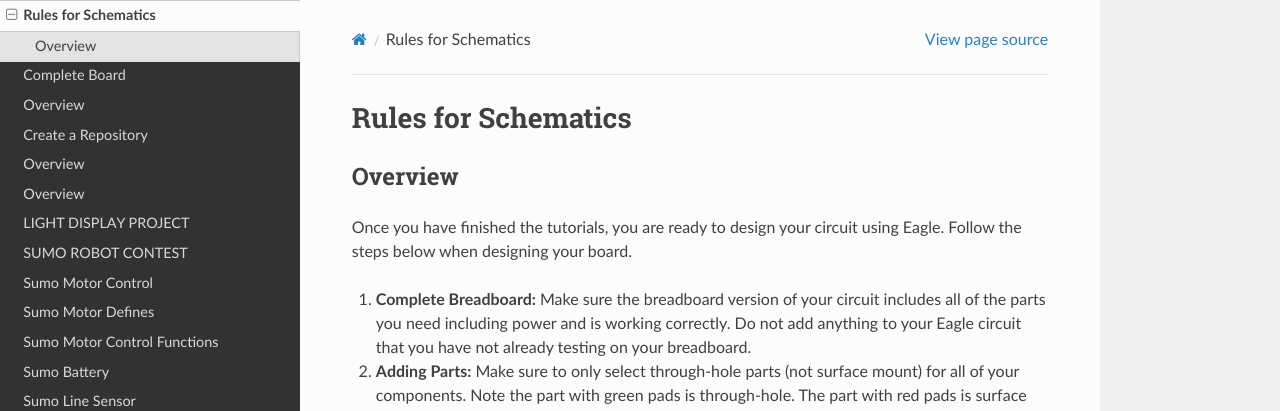
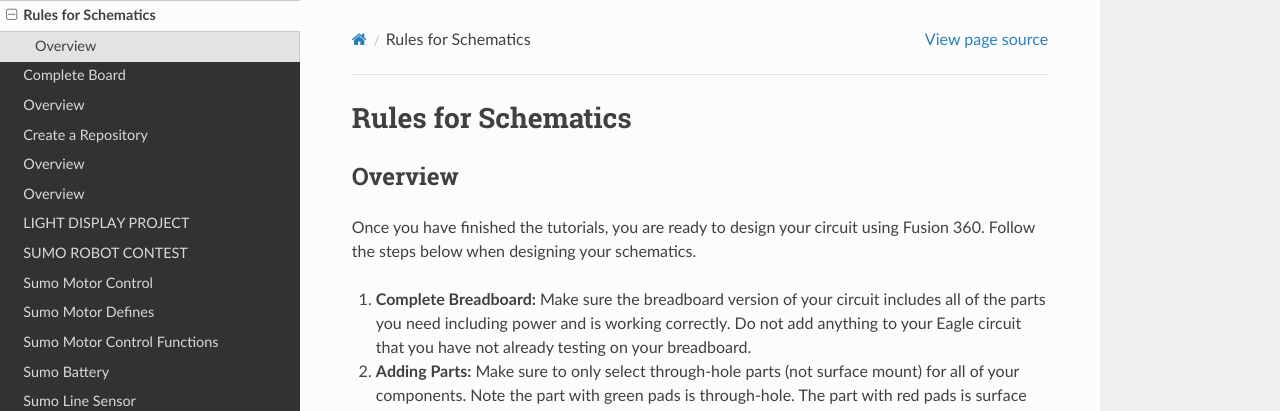
Before and after one commit to maxtkc/mvths-wiki, a Sphinx documentation site: the page built from docs/046-rules-for-schematics.rst, in a window 1280 px wide and 900 px high. Shown: the top 411 px of the window. Built offline with Sphinx 7.4.7 and the Read the Docs theme 2.0.0, drawn with Linux system fonts in a browser that asks for light colours; pages that are not in the unit, such as notebooks, are missing from menus.

Commit message:
Update 046-rules-for-schematics.rst

```diff
--- a/docs/046-rules-for-schematics.rst
+++ b/docs/046-rules-for-schematics.rst
@@ -4,7 +4,7 @@
 Overview
 --------
 
-Once you have finished the tutorials, you are ready to design your circuit using Eagle. Follow the steps below when designing your board.
+Once you have finished the tutorials, you are ready to design your circuit using Fusion 360. Follow the steps below when designing your schematics.
 
 #. **Complete Breadboard:** Make sure the breadboard version of your circuit includes all of the parts you need including power and is working correctly. Do not add anything to your Eagle circuit that you have not already testing on your breadboard.
 
```
